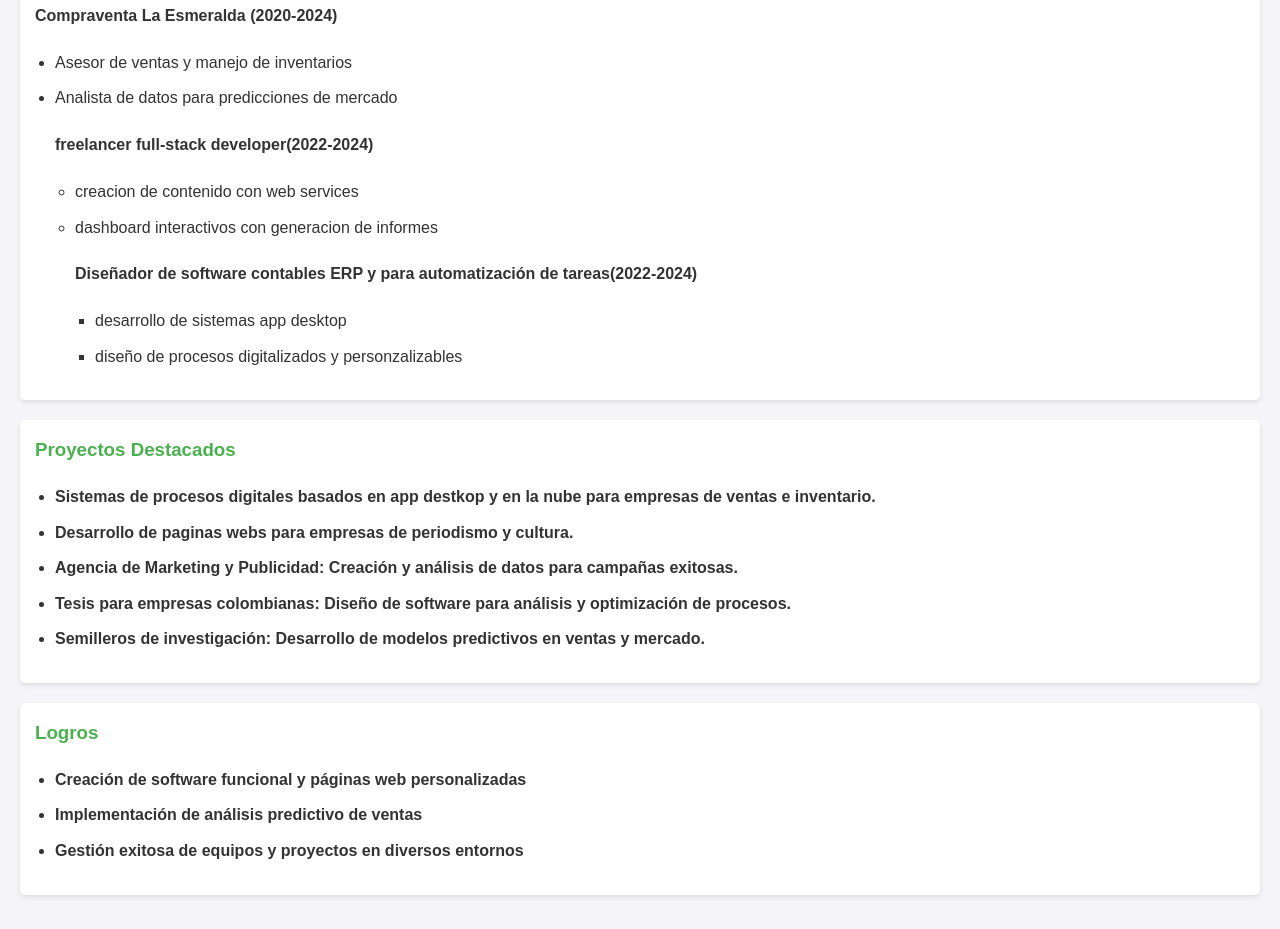
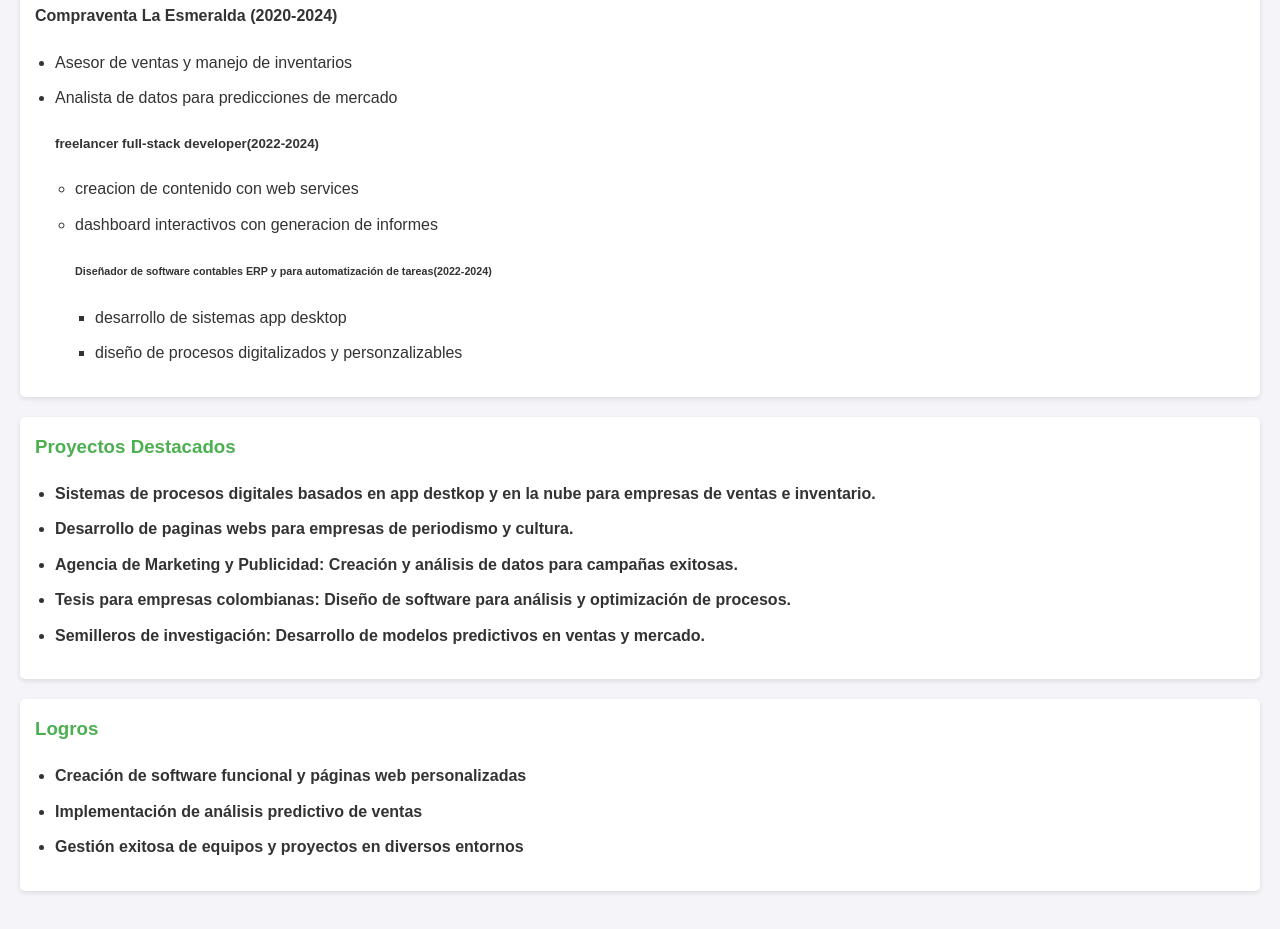
Before and after one commit to overlink1998/portfolio-victor-merino, a plain HTML site: page index.html in a window 1280 px wide. Shown: the part 794-1723 px from the top of the page. Drawn offline with Linux system fonts and the light colour scheme.

Commit message:
Update index.html

```diff
--- a/index.html
+++ b/index.html
@@ -46,12 +46,12 @@ r<!DOCTYPE html>
                 <li>Asesor de ventas y manejo de inventarios</li>
                 <li>Analista de datos para predicciones de mercado</li>
 
-            <h4>freelancer full-stack developer(2022-2024)</h4>
+            <h5>freelancer full-stack developer(2022-2024)</h6>
             <ul>
                 <li>creacion de contenido con web services</li>
                 <li>dashboard interactivos con generacion de informes</li>
 
-            <h4>Diseñador de software contables ERP y para automatización de tareas(2022-2024)</h4>
+            <h6>Diseñador de software contables ERP y para automatización de tareas(2022-2024)</h6>
             <ul>
                 <li>desarrollo de sistemas app desktop</li>
                 <li>diseño de procesos digitalizados y personzalizables</li>
```
